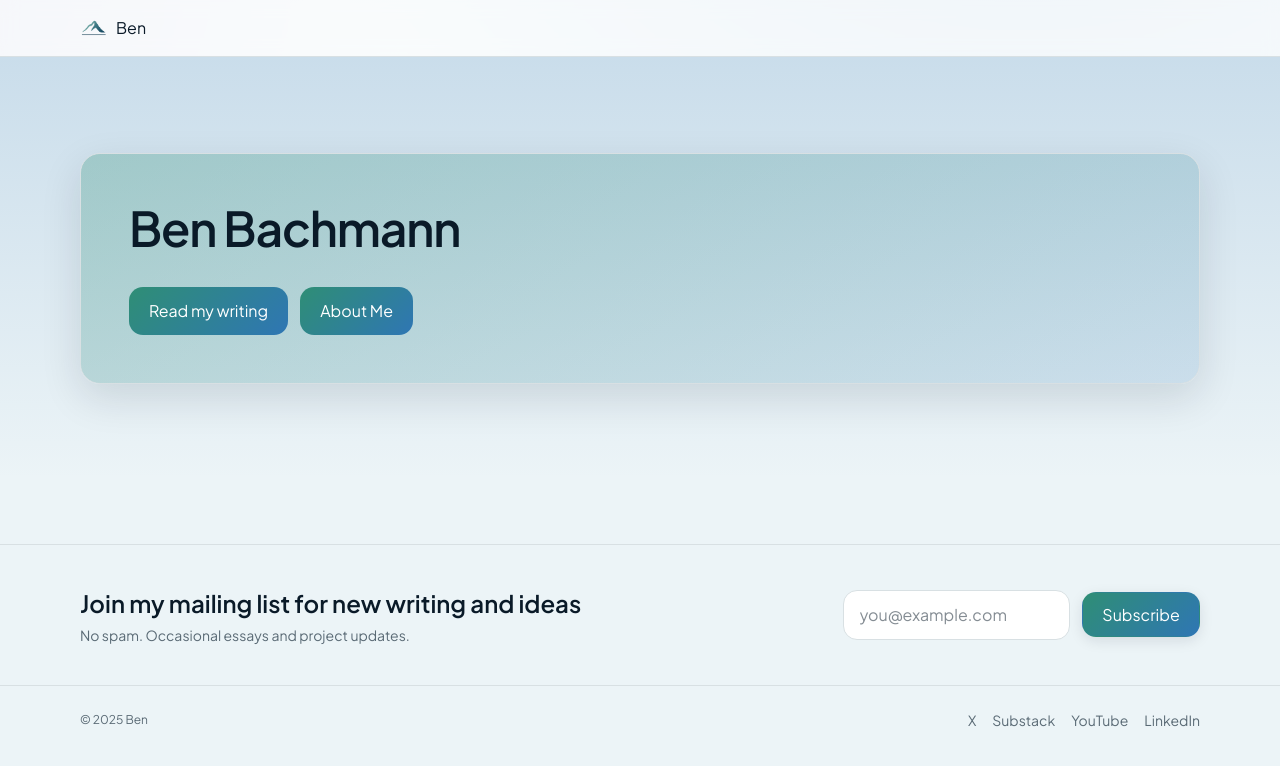
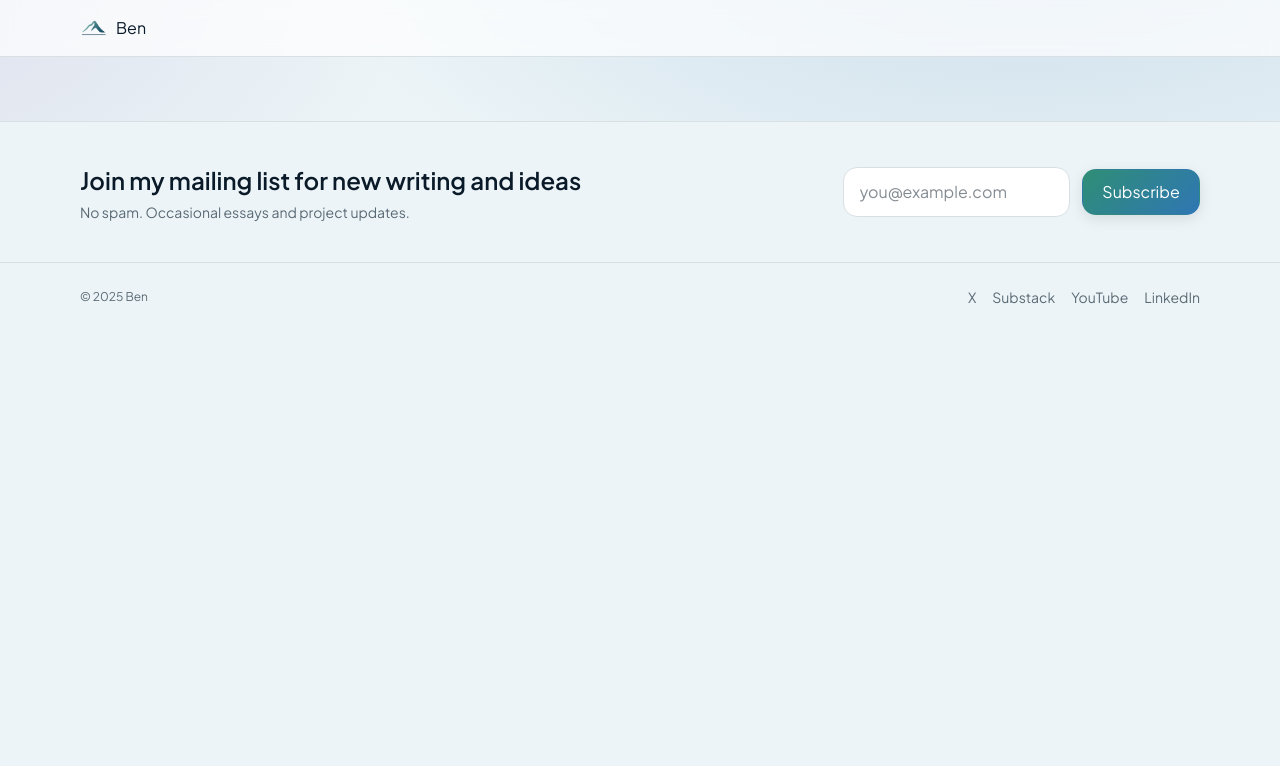
Before and after one commit to BenBachmann/personal-website, a React (Vite) app: page / in a window 1280 px wide. Shown: the top 766 px of the page. Built offline with nearby package versions, Linux system fonts and the light colour scheme.

Commit message:
temporarily hide all pages

```diff
--- a/src/App.jsx
+++ b/src/App.jsx
@@ -532,7 +532,7 @@ function Footer() {
 function HomePage({ navigateTo }) {
   return (
     <main>
-      <section className="relative overflow-hidden" style={{ background: `linear-gradient(180deg, var(--grad-sectionA), transparent), var(--background)` }}>
+      {/* <section className="relative overflow-hidden" style={{ background: `linear-gradient(180deg, var(--grad-sectionA), transparent), var(--background)` }}>
         <div className="mx-auto max-w-6xl px-4 py-16 sm:py-24">
           <Card className="p-10 sm:p-12" style={{ background: `linear-gradient(160deg, var(--grad-cardFrom), var(--grad-cardTo))` }}>
             <div className="max-w-3xl">
@@ -596,7 +596,7 @@ function HomePage({ navigateTo }) {
             ))}
           </div>
         </section>
-      )}
+      )} */}
     </main>
   );
 }
@@ -604,7 +604,7 @@ function HomePage({ navigateTo }) {
 function AboutPage() {
   return (
     <main className="mx-auto max-w-6xl px-4 py-12 sm:py-16">
-      {/* <section>
+      <section>
         <Card className="p-4 sm:p-6" style={{ background: `linear-gradient(150deg, var(--grad-cardFrom), #ffffff)` }}>
           <div className="grid gap-6 md:grid-cols-5 items-center">
             <div className="md:col-span-2 overflow-hidden rounded-2xl">
@@ -637,7 +637,7 @@ function AboutPage() {
             </ul>
           </Card>
         ))}
-      </section> */}
+      </section>
     </main>
   );
 }
```
